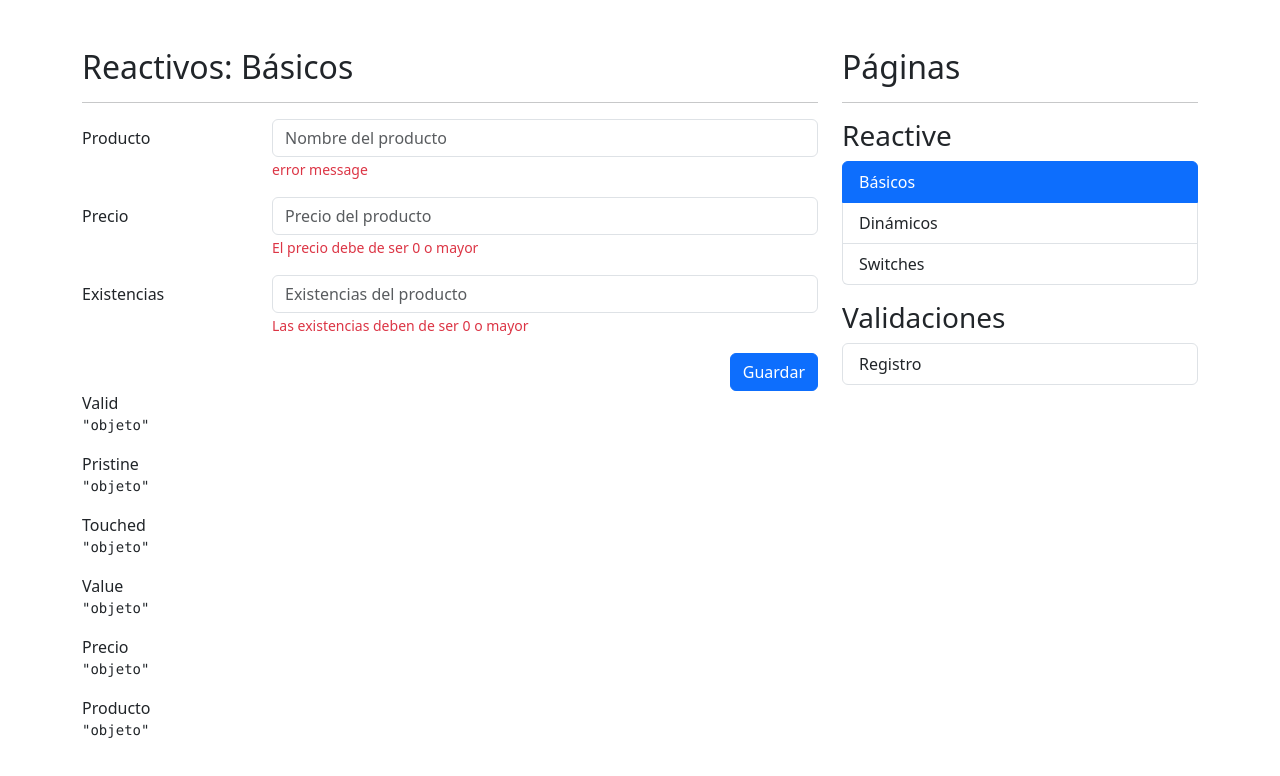
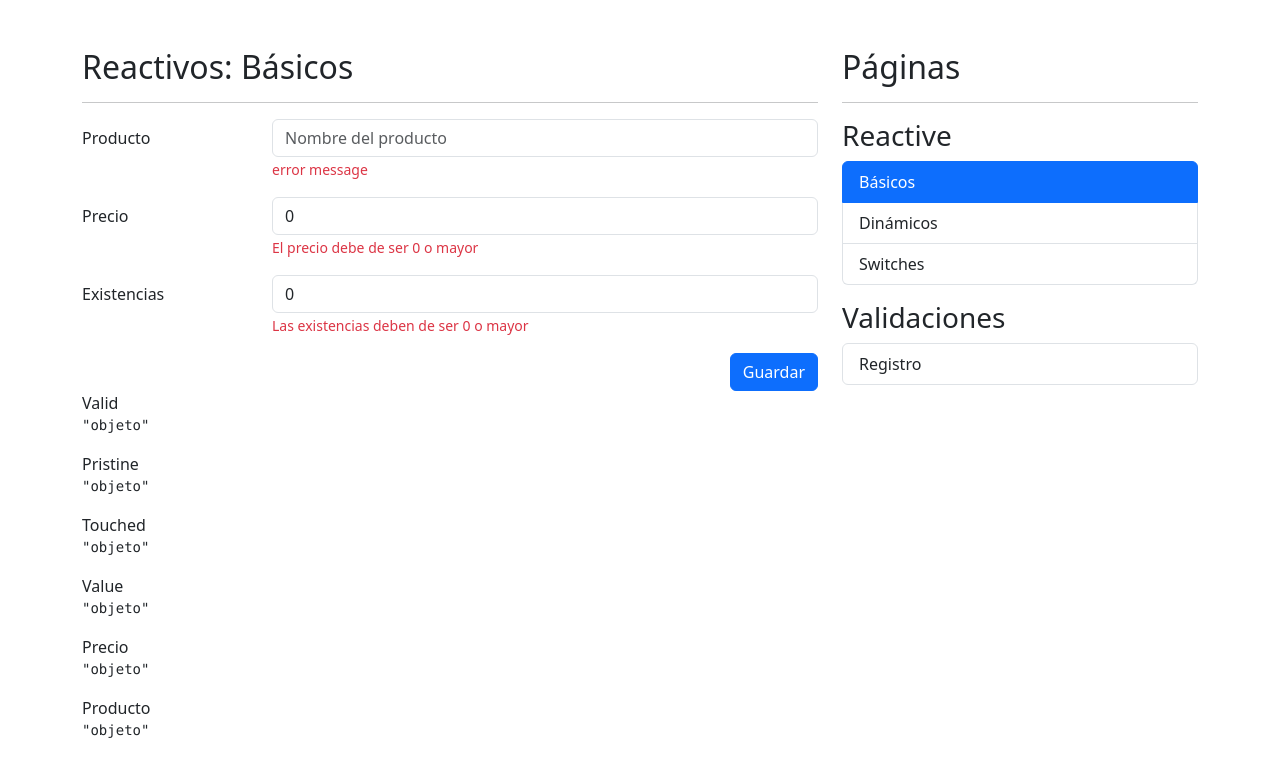
Before and after one commit to edd-dev02/forms-app, an Angular app: page /reactive/basic in a window 1280 px wide. Shown: the top 776 px of the page. Built offline with nearby package versions, Linux system fonts and the light colour scheme.

Commit message:
basic-page Form: Creacion del objeto del formulario y enlace del formulario HTML con el objeto

```diff
--- a/src/app/reactive/pages/basic-page/basic-page.component.html
+++ b/src/app/reactive/pages/basic-page/basic-page.component.html
@@ -4,14 +4,16 @@
 <div class="row">
     <div class="col">
 
-        <form autocomplete="off">
+        <!-- De esta manera enlazamos el formulario con el objeto myForm -->
+        <form [formGroup]="myForm" (ngSubmit)="onSave()" autocomplete="off">
 
-            <!-- Campo de producto -->
+            <!-- Para enlazar cada campo con su propiedad del objeto, usamos la directiva formControlName -->
             <div class="mb-3 row">
                 <label class="col-sm-3 col-form-label">Producto</label>
                 <div class="col-sm-9">
 
                     <input type="text"
+                           formControlName="name"
                            class="form-control"
                            placeholder="Nombre del producto">
 
@@ -27,6 +29,7 @@
                 <label class="col-sm-3 col-form-label">Precio</label>
                 <div class="col-sm-9">
                     <input type="number"
+                           formControlName="price"
                            class="form-control"
                            placeholder="Precio del producto">
                     <span class="form-text text-danger">
@@ -40,6 +43,7 @@
                 <label class="col-sm-3 col-form-label">Existencias</label>
                 <div class="col-sm-9">
                     <input type="number"
+                           formControlName="inStorage"
                            class="form-control"
                            placeholder="Existencias del producto">
 
--- a/src/app/reactive/pages/basic-page/basic-page.component.ts
+++ b/src/app/reactive/pages/basic-page/basic-page.component.ts
@@ -1,4 +1,5 @@
 import { Component } from '@angular/core';
+import { FormBuilder, FormControl, FormGroup } from '@angular/forms';
 
 @Component({
   templateUrl: './basic-page.component.html',
@@ -6,4 +7,29 @@ import { Component } from '@angular/core';
 })
 export class BasicPageComponent {
 
+  /**
+  public myForm: FormGroup = new FormGroup({
+
+    Valor 1: Valor por defecto - Valor 2: Validación síncrona - Valor 3: Validacion asíncrona
+    Validacion síncrona: si es más de una, va entre corchetes []
+
+    name: new FormControl('', [], []),
+    price: new FormControl(0, [], []),
+    inStorage: new FormControl(0, [], []),
+  });
+  */
+
+  constructor( private fb: FormBuilder ) {}
+
+  // Sintaxis mas elegante, es lo mismo que el bloque de arriba
+  public myForm: FormGroup = this.fb.group({
+    name: [""],
+    price: [0],
+    inStorage: [0],
+  });
+
+  onSave(): void {
+    console.log(this.myForm.value);
+  }
+
 }
--- a/src/app/reactive/reactive.module.ts
+++ b/src/app/reactive/reactive.module.ts
@@ -5,6 +5,7 @@ import { ReactiveRoutingModule } from './reactive-routing.module';
 import { BasicPageComponent } from './pages/basic-page/basic-page.component';
 import { DynamicPageComponent } from './pages/dynamic-page/dynamic-page.component';
 import { SwitchesPageComponent } from './pages/switches-page/switches-page.component';
+import { ReactiveFormsModule } from '@angular/forms';
 
 
 @NgModule({
@@ -15,7 +16,8 @@ import { SwitchesPageComponent } from './pages/switches-page/switches-page.compo
   ],
   imports: [
     CommonModule,
-    ReactiveRoutingModule
+    ReactiveRoutingModule,
+    ReactiveFormsModule
   ]
 })
 export class ReactiveModule { }
```
